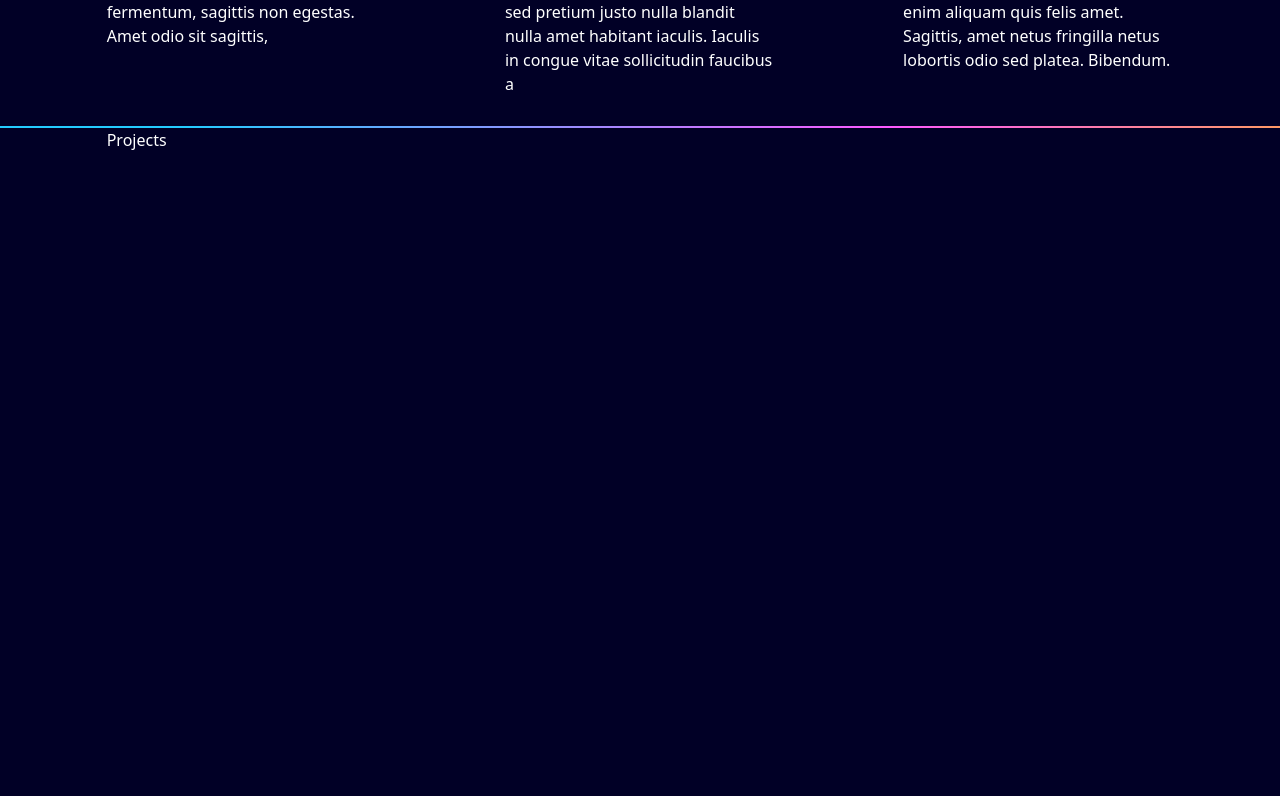
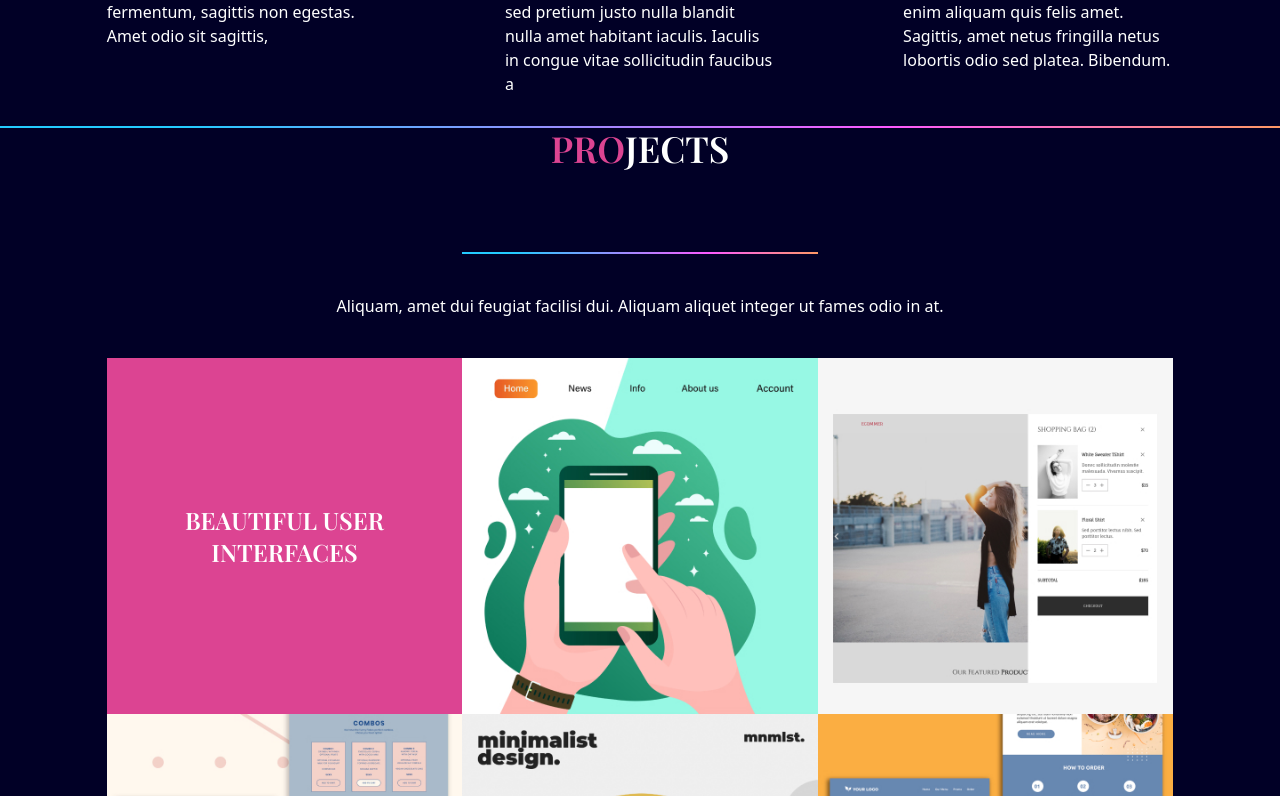
Before and after one commit to Tawphiq/personal-portfolio, a React (Vite) app: page / in a window 1280 px wide. Shown: the part 1604-2400 px from the top of the page. Before the commit the page ends 1796 px from the top, so only its background shows below. Built offline with nearby package versions, Linux system fonts and the light colour scheme.

Commit message:
"Added the Projects component"

```diff
--- a/src/scenes/Projects.jsx
+++ b/src/scenes/Projects.jsx
@@ -1,8 +1,90 @@
 import React from 'react'
+import LineGradient from '../components/LineGradient'
+import {motion} from 'framer-motion'
+
+const container = {
+    hidden: {},
+    visible: {
+        transition: {staggerChildren: 0.2}
+    }
+};
+
+const projectVariant = {
+    hidden: {opacity: 0, scale: 0.8},
+    visible: {opacity: 1, scale: 1}
+}
+
+const Project = ({title}) => {
+    const overlayStyles = "absolute h-full w-full opacity-0 hover:opacity-90 transition duration-500 bg-gray z-30 flex flex-col justify-center items-center text-center p-16 text-deep-blue"
+    const projectTitle = title.split(' ').join('-').toLowerCase();
+
+    return (
+        <motion.div variants={projectVariant} className='relative'>
+            <div className={overlayStyles}>
+                <p className='text-2xl font-playfair'>{title}</p>
+                <p className='mt-7'>
+                    Lorem ipsum dolor sit amet consectetur adipisicing elit. Sunt aliquam iste optio illo corporis eligendi? Molestias ratione obcaecati, architecto, harum reprehenderit, neque perspiciatis
+                     adipisci quidem officia aliquam temporibus. Qui, illo.
+                </p>
+            </div>
+            <img src={`../assets/${projectTitle}.jpeg`} alt={projectTitle} />
+        </motion.div>
+    )
+}
 
 const Projects = () => {
   return (
-    <div>Projects</div>
+    <section>
+        <motion.div
+        className = "md:2/4 mx-auto text-center"
+        initial="hidden"
+        whileInView="visible"
+        viewport={{ once: true, amount: 0.5 }}
+        transition={{ duration: 0.5 }}
+        variants={{
+            hidden: { opacity: 0, y: -50 },
+            visible: { opacity: 1, y: 0 },
+        }}
+        >
+         <div>
+            <p className='font-playfair font-semibold text-4xl'>
+                <span className='text-red'>PRO</span>JECTS
+            </p>
+            <div className='flex justify-center mt-5'>
+                <LineGradient width="w-1/3" />
+            </div>
+         </div>
+         <p className='mt-10 mb-10'>
+            Aliquam, amet dui feugiat facilisi dui. Aliquam aliquet integer ut
+            fames odio in at.
+         </p>
+        </motion.div>
+        <div className='flex justify-center'>
+        <motion.div
+        className = "sm:grid sm:grid-cols-3"
+        initial="hidden"
+        whileInView="visible"
+        viewport={{ once: true, amount: 0.5 }}
+        variants={container}
+        >
+            <div className='flex justify-center text-center items-center p-10 bg-red max-w-[480px] text-2xl font-playfair font-semibold'>
+             BEAUTIFUL USER INTERFACES
+            </div>
+            <Project title="Project 1" />
+            <Project title="Project 2" />
+
+            <Project title="Project 3" />
+            <Project title="Project 4" />
+            <Project title="Project 5" />
+
+            <Project title="Project 6" />
+            <Project title="Project 7" />
+            <div className='flex justify-center text-center items-center p-10 bg-blue max-w-[480px] max-h-[400px] text-2xl font-playfair font-semibold'>
+                SMOOTH USER EXPERIENCES
+            </div>
+        </motion.div>
+        </div>
+    </section>
   )
 }
 
```
